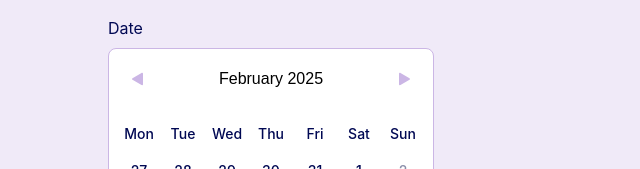
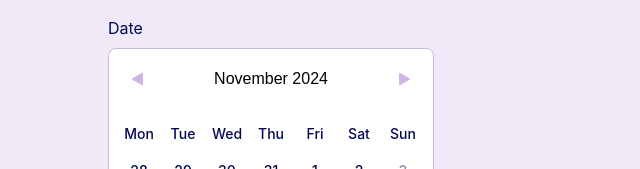
Before and after one commit to Jakubba/Zadanie-Rekrutacyjne-Form, a React (Vite) app: page / in a window 1280 px wide. Shown: the part 631-800 px from the top of the page, without its empty margins (319-959 px from the left). Built offline with nearby package versions, Linux system fonts and the light colour scheme; no server answers.

Commit message:
change data on calendar

```diff
--- a/src/components/BookingCalendar/BookingCalendar.tsx
+++ b/src/components/BookingCalendar/BookingCalendar.tsx
@@ -92,6 +92,7 @@ const BookingCalendar: React.FC<BookingCalendarProps> = ({
             value={selectedDate}
             tileClassName={tileClassName}
             className="border p-2 w-full"
+            activeStartDate={new Date(2024, 10, 1)}
           />
         </div>
 
```
Also changed, not shown: 1 other file (tests, documents, lock files or other folders).
